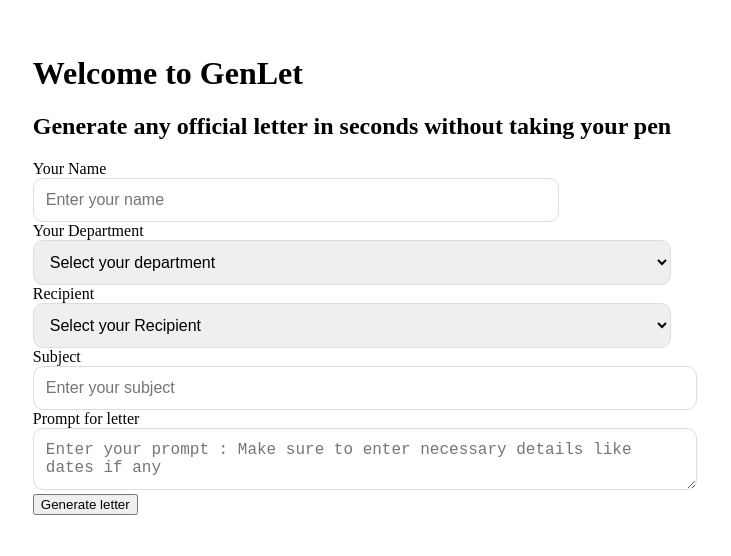
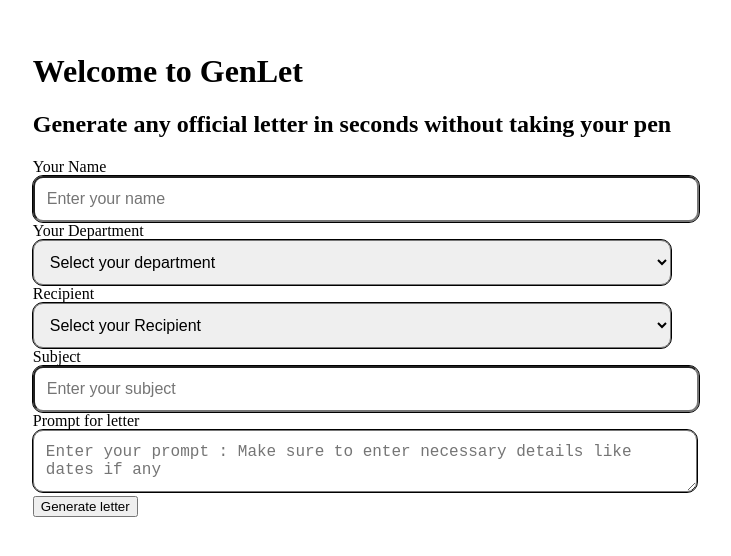
Before and after one commit to F7Z7/learning-React, a React (Vite) app: page / in a window 1280 px wide. Shown: the part 134-690 px from the top of the page, without its empty margins (296-1027 px from the left). Built offline with nearby package versions, Linux system fonts and the light colour scheme.

Commit message:
styling done

```diff
--- a/src/App.css
+++ b/src/App.css
@@ -7,26 +7,22 @@ main{
     flex-direction: column;
     margin:1rem;
     height:100%;
-}
-#name{
-    width: 500px;
-    border: 1px solid #ddd;
-    border-radius: 10px;
-    padding: 12px;
-    font-size: 16px;
 
 }
-input, select, textarea {
-    border: 1px solid #ddd;
+
+input, select, textarea,#name {
     border-radius: 10px;
     padding: 12px;
     font-size: 16px;
     width: 100%;
+    outline: black solid 1px;
+    transition: all;
 
 }
 
-input:focus, select:focus, textarea:focus {
+input:focus, select:focus, textarea:focus,#name:focus {
     border: 2px solid #3B82F6;
-    box-shadow: 0px 4px 8px rgba(59, 130, 246, 0.3);
+    box-shadow: 0 4px 8px rgba(59, 130, 246, 0.3);
+    outline: none;
     /*transform: scale(1.1);*/
 }
--- a/src/components/FormData.jsx
+++ b/src/components/FormData.jsx
@@ -24,7 +24,7 @@ export default function FormData() {
     const recipients = ["Principal", "HOD"]
     return (
 
-        <main className="bg-gradient-to-b from-blue-400 to-blue-700 p-8 rounded-xl shadow-lg shadow-blue-500/50">
+        <main className="bg-gradient-to-b from-blue-400 to-blue-700 p-6 md:p-12 rounded-xl shadow-lg shadow-blue-500/50  ">
             <div className="cursorMap"/>
             <div className="flex flex-col justify-center items-center m-3 ">
                 <h1 className="text-black-900 text-3xl font-bold drop-shadow-md">
@@ -35,7 +35,7 @@ export default function FormData() {
                 </h2>
             </div>
             <form onSubmit={handleSubmit}
-                  className="flex flex-col gap-4 p-5 bg-white rounded-xl shadow-md">
+                  className="flex flex-col justify-center gap-4 p-5 bg-white rounded-xl shadow-md">
                 <div className="relative">
                     <label className="block text-sm font-medium text-gray-700 mb-1">Your Name</label>
                     <div className="relative ">
@@ -56,7 +56,7 @@ export default function FormData() {
                     <div className="relative">
                         <select
                             name="fromDepartment"
-                            className="w-full px-4 py-3 rounded-lg border border-gray-300 appearance-none bg-white focus:ring-2 focus:ring-blue-500 focus:border-transparent transition duration-200"
+                            // className="w-full px-4 py-3 bg-white focus:ring-2 focus:ring-blue-500  transition duration-200"
                             value={formData.fromDepartment}
                             onChange={handleChange}
                             required
@@ -133,7 +133,7 @@ export default function FormData() {
                 </div>
                 <button
                     type="submit"
-                    className="w-full rounded-xl sm:w-auto p-3 bg-blue-500 border self-center text-white font-semibold cursor-pointer transition-transform duration-300 ease-out hover:scale-110 text-lg hover:bg-white hover:text-blue-500 hover:border-blue-500 hover:-translate-y-1 hover:shadow-lg hover:shadow-blue-300"
+                    className="w-full rounded-xl sm:w-auto  px-5 py-3 bg-blue-500 border self-center text-white font-semibold cursor-pointer transition-transform duration-300 ease-out hover:scale-110 text-lg hover:bg-white hover:text-blue-500 hover:border-blue-500 hover:-translate-y-1 hover:shadow-lg hover:shadow-blue-300 hover:scale-105"
                 >
                     Generate letter
                 </button>
```
